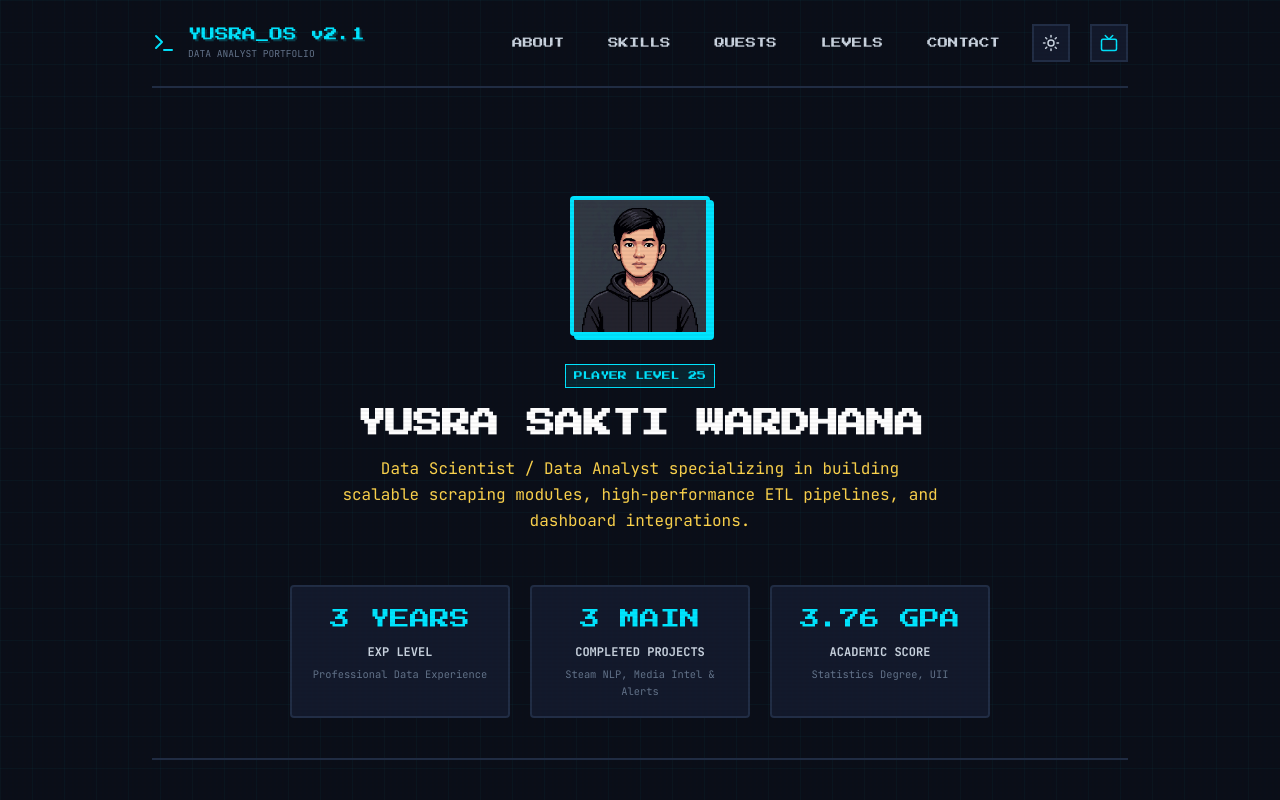
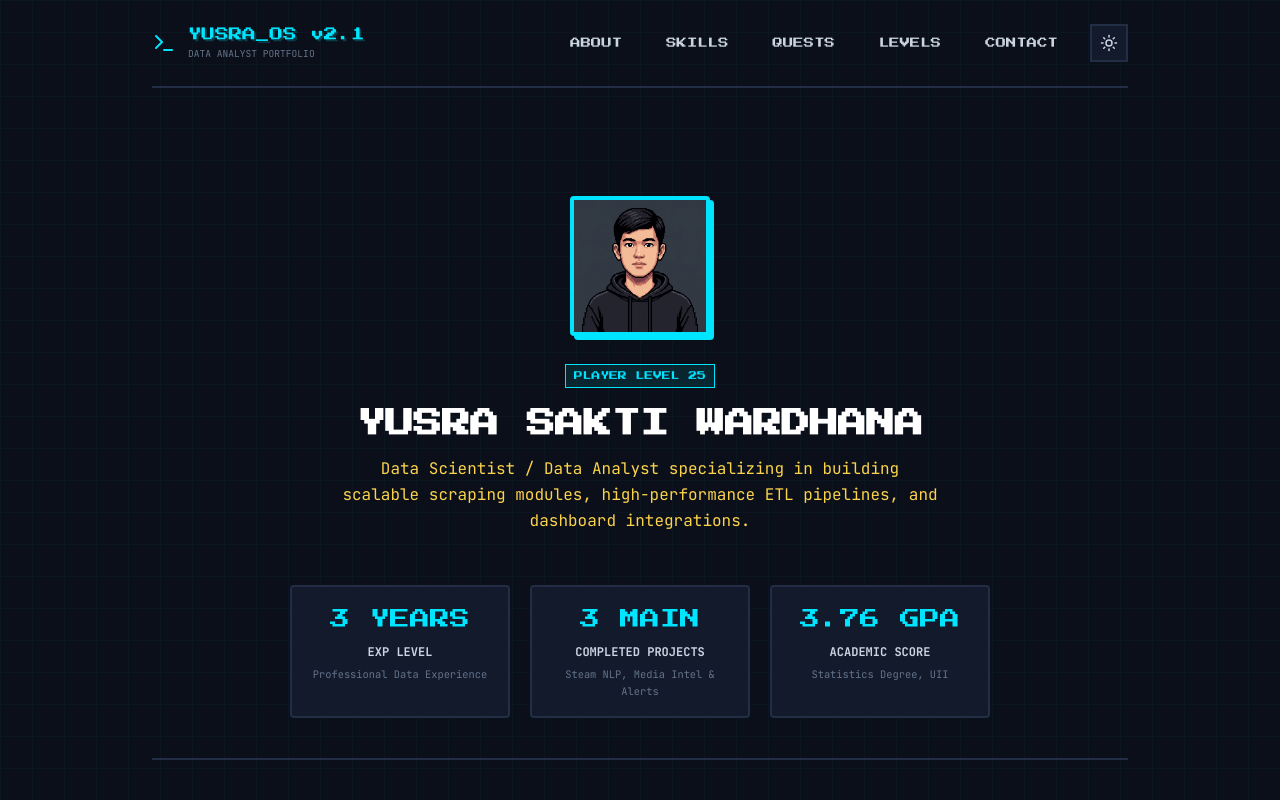
Before and after one commit to MaxDelta10/portofolio, a React (Vite) app: page / in a window 1280 px wide. Shown: the top 800 px of the page. Built offline with nearby package versions, Linux system fonts and the light colour scheme.

Commit message:
feat: remove CRT scanline overlay and toggle button

```diff
--- a/src/App.jsx
+++ b/src/App.jsx
@@ -12,7 +12,6 @@ import {
   ChevronUp,
   Moon,
   Sun,
-  Tv,
   Award,
   BookOpen,
   Send,
@@ -65,7 +64,6 @@ function App() {
   const [theme, setTheme] = useState(() => {
     return localStorage.getItem('theme') || 'dark';
   });
-  const [scanlines, setScanlines] = useState(true);
   const [expandedProject, setExpandedProject] = useState(null);
 
   // Form states
@@ -171,9 +169,6 @@ function App() {
 
   return (
     <>
-      {/* Subtle CRT Overlay */}
-      <div className={`scanline-overlay ${!scanlines ? 'off' : ''}`}></div>
-
       <div className="app-container fade-in">
         {/* Navigation Bar */}
         <nav className="nav-bar">
@@ -193,9 +188,6 @@ function App() {
 
             <button onClick={toggleTheme} className="control-btn" title="Toggle Theme" aria-label="Toggle Theme">
               {theme === 'dark' ? <Sun size={18} /> : <Moon size={18} />}
-            </button>
-            <button onClick={() => setScanlines(!scanlines)} className="control-btn" title="Toggle CRT Filter" aria-label="Toggle CRT Filter">
-              <Tv size={18} style={{ color: scanlines ? 'var(--accent-cyan)' : 'inherit' }} />
             </button>
           </div>
         </nav>
--- a/src/index.css
+++ b/src/index.css
@@ -75,32 +75,7 @@ body {
   transition: background-color 0.3s, color 0.3s, background-image 0.3s;
 }
 
-/* Subtle CRT scanline overlay */
-.scanline-overlay {
-  position: fixed;
-  top: 0;
-  left: 0;
-  width: 100vw;
-  height: 100vh;
-  background: linear-gradient(
-    rgba(18, 16, 16, 0) 50%,
-    rgba(0, 0, 0, 0.25) 50%
-  ), linear-gradient(
-    90deg,
-    rgba(255, 0, 0, 0.06),
-    rgba(0, 255, 0, 0.02),
-    rgba(0, 0, 255, 0.06)
-  );
-  background-size: 100% 4px, 6px 100%;
-  z-index: 9999;
-  pointer-events: none;
-  opacity: 0.15;
-  transition: opacity 0.3s;
-}
 
-.scanline-overlay.off {
-  opacity: 0 !important;
-}
 
 /* Main Layout Wrapper */
 .app-container {
```
